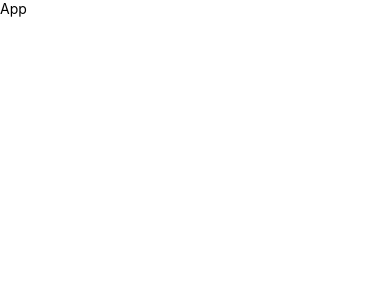
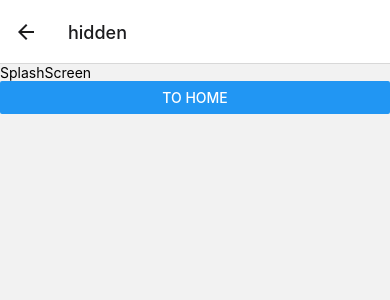
Before and after one commit to AnasJMirza/React-Native-Practice, a React Native app in the folder TodoList/: screen /Splash in a window 390 px wide. Shown: the top 300 px of the page. Built offline with nearby package versions, Linux system fonts and the light colour scheme.

Commit message:
works with basic navigation

```diff
--- a/TodoList/App.js
+++ b/TodoList/App.js
@@ -1,10 +1,13 @@
 import { View, Text } from 'react-native'
 import React from 'react'
+import Navigation from './src/navigation/Navigation'
 
 export default function App() {
   return (
-    <View>
-      <Text>App</Text>
-    </View>
+    <Navigation/>
+
+    // <View>
+    //   <Text>Anas</Text>
+    // </View>
   )
 }
--- a/TodoList/package.json
+++ b/TodoList/package.json
@@ -10,8 +10,12 @@
     "lint": "eslint ."
   },
   "dependencies": {
+    "@react-navigation/native": "^6.0.10",
+    "@react-navigation/native-stack": "^6.6.2",
     "react": "17.0.2",
-    "react-native": "0.68.2"
+    "react-native": "0.68.2",
+    "react-native-safe-area-context": "^4.3.1",
+    "react-native-screens": "^3.13.1"
   },
   "devDependencies": {
     "@babel/core": "^7.12.9",
--- /dev/null
+++ b/TodoList/src/navigation/Navigation.js
@@ -0,0 +1,24 @@
+// import { View, Text } from 'react-native'
+import React from 'react'
+
+import { NavigationContainer } from '@react-navigation/native';
+import { createNativeStackNavigator } from '@react-navigation/native-stack';
+import HomeScreen from '../screens/homeScreen/HomeScreen';
+import SplashScreen from '../screens/splashScreen/SplashScreen';
+
+const Navigation = () => {
+
+  const Stack = createNativeStackNavigator();
+
+
+  return (
+    <NavigationContainer>
+      <Stack.Navigator initialRouteName="Home">
+        <Stack.Screen options={{ title: 'hidden' }} name="Splash" component={SplashScreen} />
+        <Stack.Screen name="Home" component={HomeScreen} />
+      </Stack.Navigator>
+    </NavigationContainer>
+  )
+}
+
+export default Navigation
--- a/TodoList/src/screens/homeScreen/HomeScreen.js
+++ b/TodoList/src/screens/homeScreen/HomeScreen.js
@@ -1,10 +1,19 @@
-import { View, Text } from 'react-native'
+import { View, Text, Button } from 'react-native'
+import { useNavigation } from '@react-navigation/native';
 import React from 'react'
 
 const HomeScreen = () => {
+
+    const navigation = useNavigation();
+
+    const handleSplash = ()=> {
+        navigation.navigate('Splash');
+    }
+
   return (
     <View>
       <Text>HomeScreen</Text>
+      <Button title="To Splash" onPress={handleSplash}/>
     </View>
   )
 }
--- a/TodoList/src/screens/splashScreen/SplashScreen.js
+++ b/TodoList/src/screens/splashScreen/SplashScreen.js
@@ -1,10 +1,20 @@
-import { View, Text } from 'react-native'
+import { View, Text, Button } from 'react-native'
+import { useNavigation } from '@react-navigation/native'
 import React from 'react'
 
 const SplashScreen = () => {
+
+    const navigation = useNavigation();
+
+    const handleHome = ()=> {
+        navigation.navigate('Home')
+    }
+
+
   return (
     <View>
       <Text>SplashScreen</Text>
+      <Button title='To Home' onPress={handleHome} />
     </View>
   )
 }
```
Also changed, not shown: 3 other files (tests, documents, lock files or other folders).
